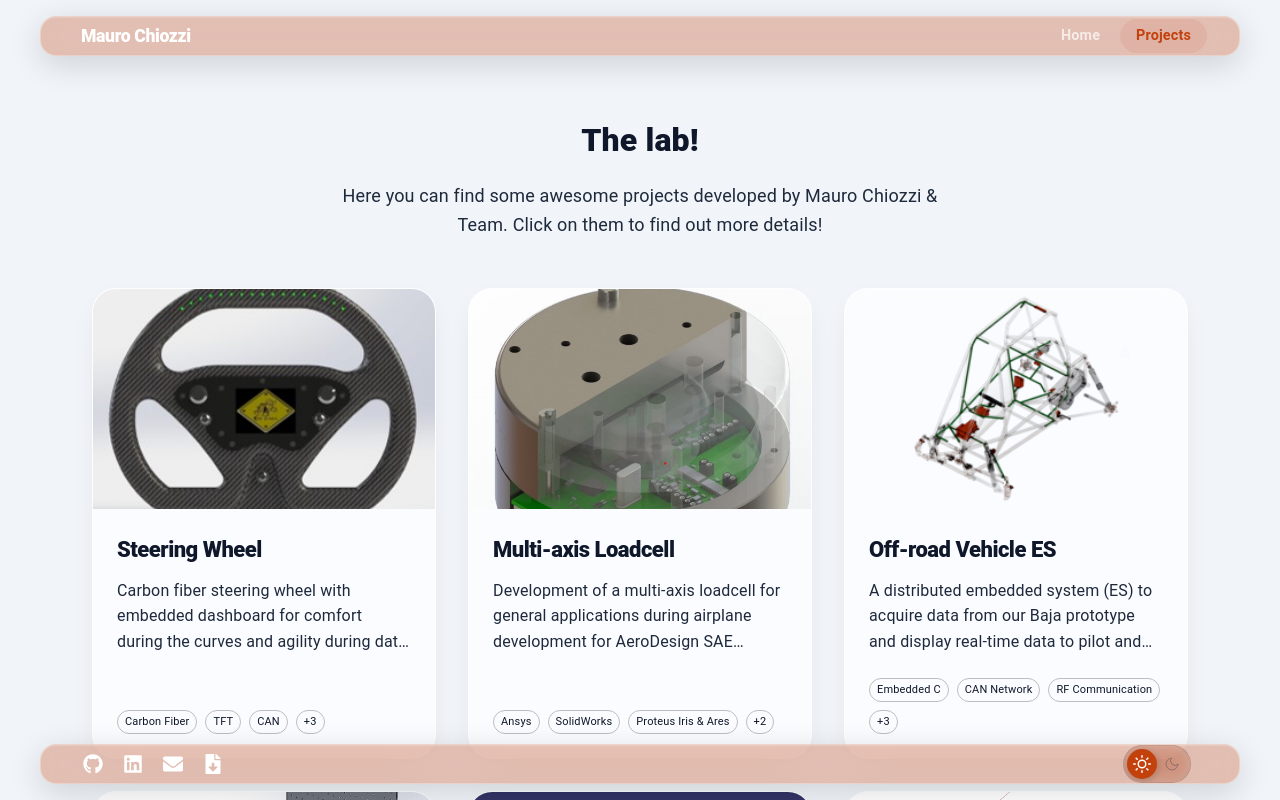
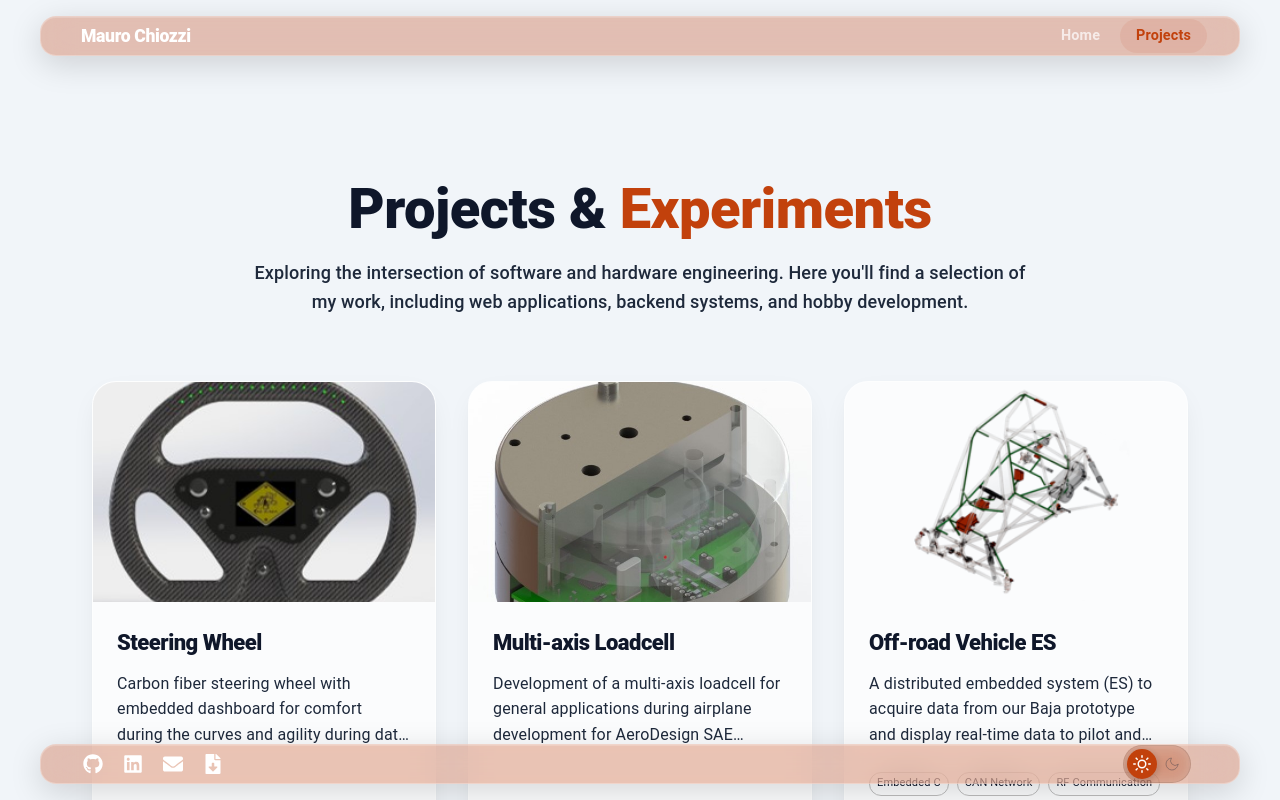
Before and after one commit to maurochiozzi/maurochiozzi.github.io, a React (Create React App) app: page /projects in a window 1280 px wide. Shown: the top 800 px of the page. Built offline with nearby package versions, Linux system fonts and the light colour scheme; what ga-gtag would draw is missing.

Commit message:
improve projects page

```diff
--- a/src/pages/projects/index.js
+++ b/src/pages/projects/index.js
@@ -95,16 +95,43 @@ export default function Projects() {
 
   return (
     <Content>
-      <div className="title">The lab!</div>
-      <div className="caption">
-        <p>
-          Here you can find some awesome projects developed by Mauro Chiozzi &
-          Team. Click on them to find out more details!
-        </p>
-      </div>
+      <Typography
+        variant="h2"
+        component="h1"
+        fontWeight="800"
+        align="center"
+        gutterBottom
+        sx={{
+          fontSize: { xs: "2.5rem", md: "3.5rem" },
+          mb: 2,
+          color: (theme) => theme.palette.text.primary,
+        }}
+      >
+        Projects &{" "}
+        <Box component="span" sx={{ color: "primary.main" }}>
+          Experiments
+        </Box>
+      </Typography>
+      <Typography
+        variant="h6"
+        component="p"
+        align="center"
+        color="text.secondary"
+        sx={{
+          maxWidth: 800,
+          mb: 8,
+          mx: "auto",
+          lineHeight: 1.6,
+          fontSize: { xs: "1rem", md: "1.125rem" },
+        }}
+      >
+        Exploring the intersection of software and hardware engineering. Here
+        you'll find a selection of my work, including web applications, backend
+        systems, and hobby development.
+      </Typography>
 
       <Grid>
-        {ProjectsData.map((project) => (
+        {ProjectsData.map((project, index) => (
           <ProjectCard
             key={project.id}
             project={project}
--- a/src/pages/projects/styles.js
+++ b/src/pages/projects/styles.js
@@ -1,28 +1,18 @@
-import styled from "styled-components";
+import styled, { keyframes } from "styled-components";
+
+const fadeIn = keyframes`
+  from { opacity: 0; transform: translateY(20px); }
+  to { opacity: 1; transform: translateY(0); }
+`;
 
 export const Content = styled.div`
   width: 100%;
   max-width: 1200px;
   margin: 0 auto;
-  padding: 20px;
+  padding: 80px 20px 40px;
   box-sizing: border-box;
-
-  .title {
-    font-size: 32px;
-    font-weight: 800;
-    margin-bottom: 16px;
-    text-align: center;
-    color: ${({ theme }) => theme.palette.text.primary};
-  }
-
-  .caption {
-    text-align: center;
-    max-width: 600px;
-    margin: 0 auto 48px;
-    font-size: 18px;
-    color: ${({ theme }) => theme.palette.text.secondary};
-    line-height: 1.6;
-  }
+  animation: ${fadeIn} 0.6s ease-out forwards;
+  min-height: 100vh;
 `;
 
 export const Grid = styled.div`
```
